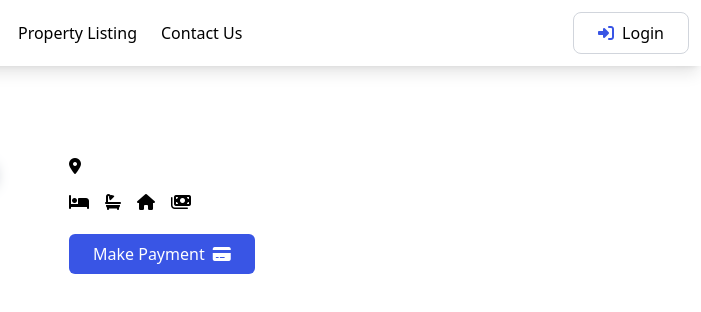
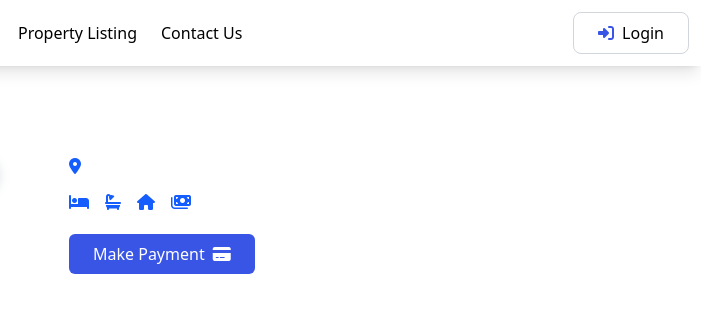
Before and after one commit to abdinaser49/Real-State, a website: page details.html in a window 1280 px wide. Shown: the full height of the page, 579-1280 px from the left. Drawn offline with Linux system fonts and the light colour scheme.

Commit message:
add changes.

```diff
--- a/details.html
+++ b/details.html
@@ -68,18 +68,18 @@
             <div class="w-full md:w-1/2">
                 <h1 id="propertyName" class="text-2xl font-bold"></h1>
                 <p id="propertyDesc" class="text-gray-500"></p>
-                <i class="fa-solid fa-location-dot"></i>
+                <i class="fa-solid fa-location-dot text-blue-600"></i>
                 <span id="propertyAddress" class="text-gray-500"></span>
 
 
                 <div class="flex items-center gap-2 mt-4">
-                    <i class="fa-solid fa-bed"></i>
+                    <i class="fa-solid fa-bed text-blue-600"></i>
                     <span id="bedrooms"></span>
-                    <i class="fa-solid fa-bath"></i>
+                    <i class="fa-solid fa-bath text-blue-600"></i>
                     <span id="bathrooms"></span>
-                    <i class="fa-solid fa-house"></i>
+                    <i class="fa-solid fa-house text-blue-600"></i>
                     <span id="type"></span>
-                    <i class="fa-solid fa-money-bills"></i>
+                    <i class="fa-solid fa-money-bills text-blue-600"></i>
                     <span id="price"></span>
                 </div>
                 <button class="mt-6 flex items-center gap-2 px-6 py-2 bg-[#3955E5] text-white rounded-md">
```
Also changed, not shown: css/output.css.
